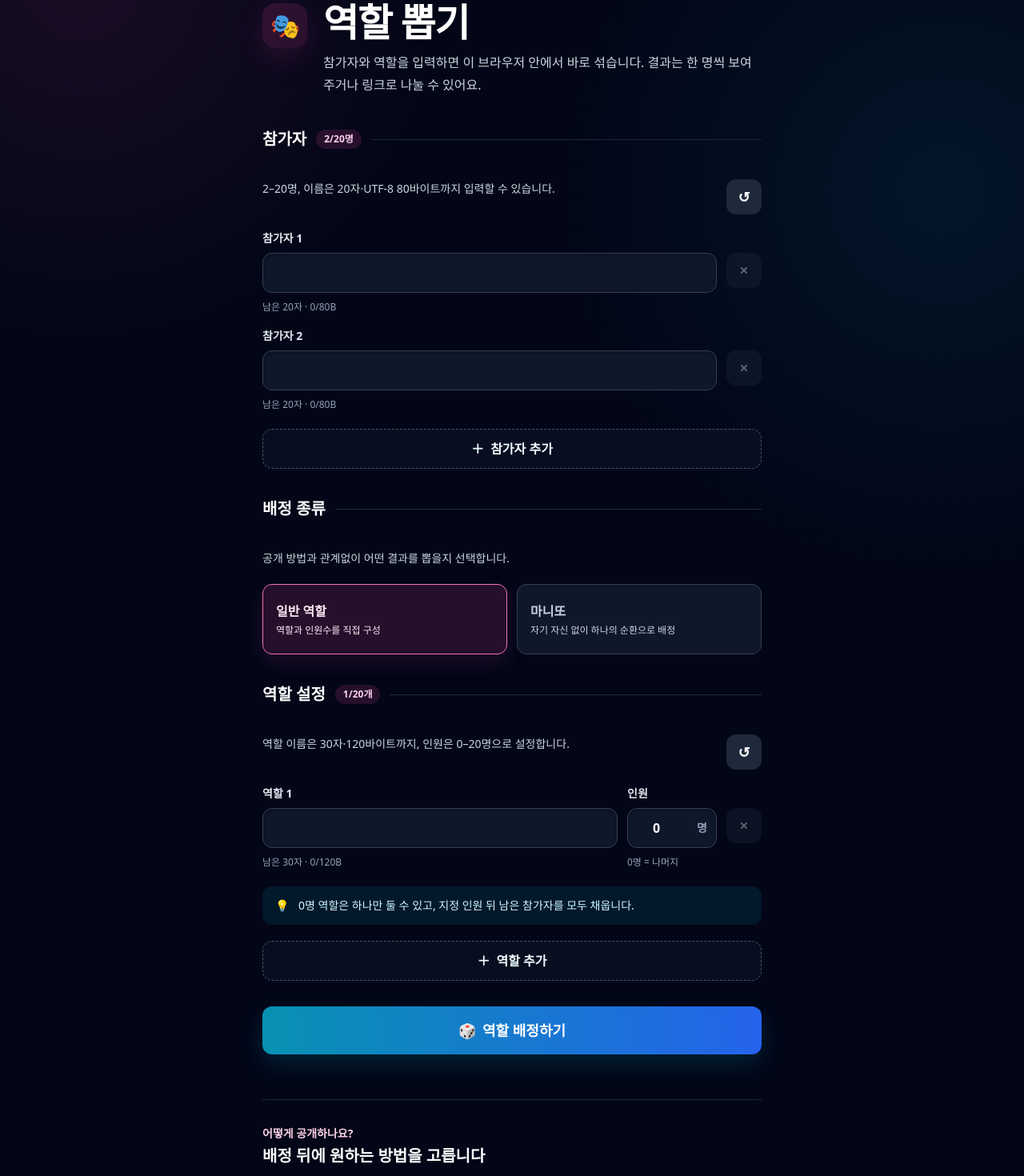
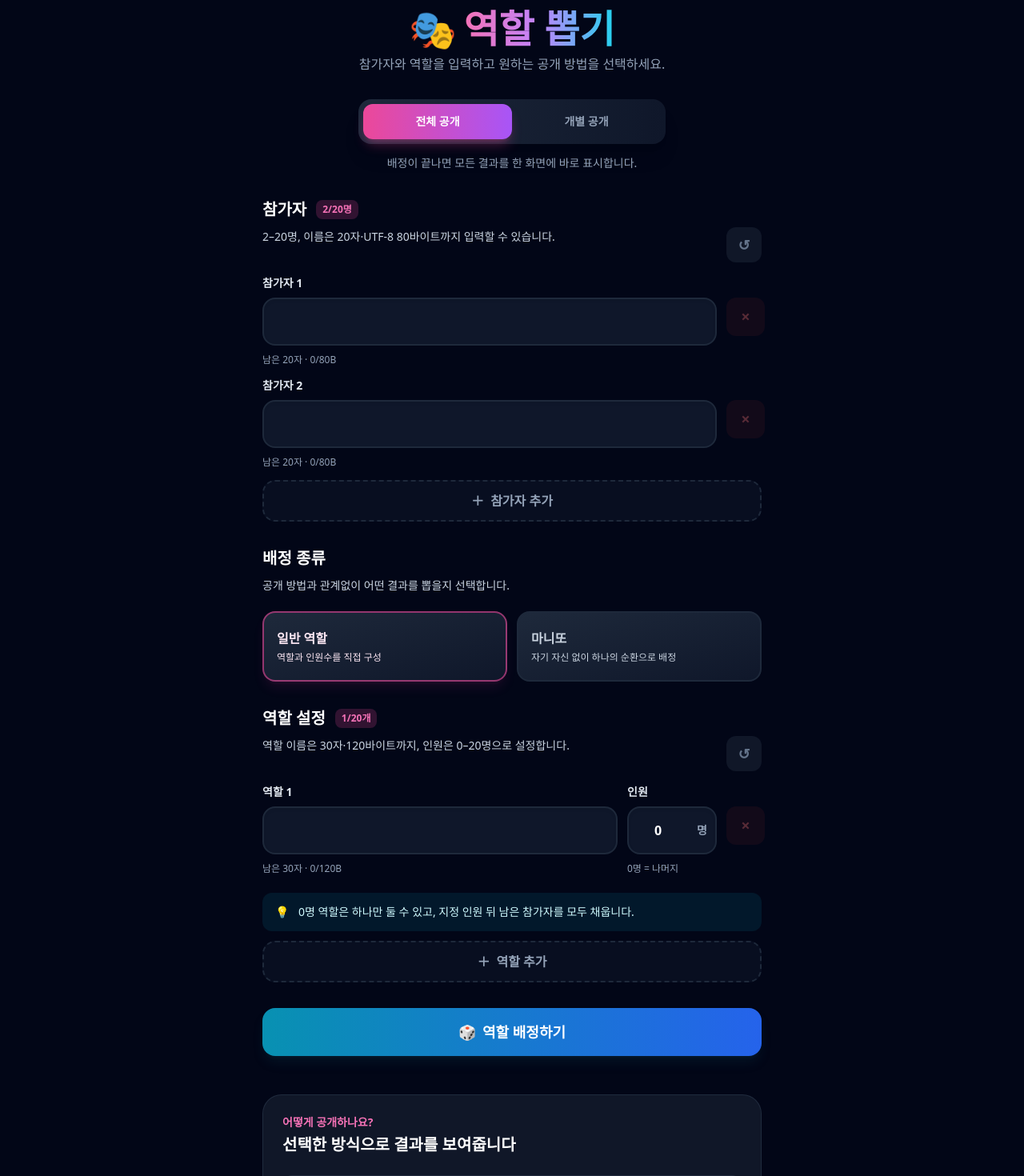
Before and after one commit to SanGyuk-Raccoon/role-assigner, a Next.js app: page / in a window 1280 px wide. Shown: the part 100-1570 px from the top of the page at 80% size. Built offline with nearby package versions, Linux system fonts and the light colour scheme.

Commit message:
fix: preserve public and individual reveal modes

```diff
--- a/src/app/layout.tsx
+++ b/src/app/layout.tsx
@@ -13,7 +13,7 @@ export default function RootLayout({ children }: { children: React.ReactNode })
         <header className="max-w-2xl mx-auto px-4 pt-6 pb-2">
           <a
             href="https://darakbox.com"
-            className="text-xs font-bold text-slate-500 hover:text-cyan-400 transition-colors flex items-center gap-1 group"
+            className="text-xs font-bold text-slate-400 hover:text-cyan-400 transition-colors flex items-center gap-1 group"
           >
             <svg className="w-3 h-3 transform group-hover:-translate-x-0.5 transition-transform" fill="none" stroke="currentColor" viewBox="0 0 24 24">
               <path strokeLinecap="round" strokeLinejoin="round" strokeWidth={3} d="M15 19l-7-7 7-7" />
--- a/src/app/page.tsx
+++ b/src/app/page.tsx
@@ -42,6 +42,8 @@ type ViewState =
   | 'personal-link'
   | 'shared-link'
   | 'invalid-link';
+
+type RevealMode = 'public' | 'individual';
 
 type Confirmation = 'reassign' | 'new-game' | null;
 
@@ -137,6 +139,7 @@ function LinkPageFrame({ children }: { children: React.ReactNode }) {
 export default function RoleAssigner() {
   const [viewState, setViewState] = useState<ViewState>('setup');
   const [hashChecked, setHashChecked] = useState(false);
+  const [revealMode, setRevealMode] = useState<RevealMode>('public');
   const [mode, setMode] = useState<AssignmentMode>('role');
   const [participants, setParticipants] = useState<ParticipantDraft[]>(initialParticipants);
   const [roles, setRoles] = useState<RoleDraft[]>(initialRoles);
@@ -338,6 +341,7 @@ export default function RoleAssigner() {
   const resetSetup = useCallback(() => {
     if (shuffleTimerRef.current !== null) window.clearTimeout(shuffleTimerRef.current);
     shuffleTimerRef.current = null;
+    setRevealMode('public');
     setMode('role');
     setParticipants(initialParticipants());
     setRoles(initialRoles());
@@ -588,6 +592,85 @@ export default function RoleAssigner() {
 
   if (viewState === 'results') {
     const label = resultLabel(mode);
+
+    if (revealMode === 'public') {
+      return (
+        <div className="ra-page-shell">
+          <header className="ra-public-results-header">
+            <span className="ra-celebration-mark animate-bounce-in" aria-hidden="true">🎉</span>
+            <h1 className="mt-4 text-3xl font-black text-transparent bg-clip-text bg-gradient-to-r from-yellow-400 via-pink-500 to-purple-500">
+              {label} 배정이 끝났습니다
+            </h1>
+            <p className="mt-2 text-sm leading-6 text-slate-300">
+              전체 공개를 선택해 모든 결과를 한 화면에 표시합니다.
+            </p>
+          </header>
+
+          <div className="ra-memory-warning" role="note">
+            <span aria-hidden="true">⌛</span>
+            <p>
+              전체 결과는 이 브라우저 메모리에만 있습니다. 새로고침하거나 페이지를 떠나면 복구할 수 없습니다.
+            </p>
+          </div>
+
+          <section className="ra-public-results-grid" aria-label="전체 결과">
+            {assignments.map((assignment) => (
+              <article key={createLookupKey(assignment.name)} className="ra-public-result-card animate-reveal">
+                <div className="ra-public-result-identity">
+                  <span className="ra-avatar" aria-hidden="true">
+                    {[...assignment.name][0]?.toUpperCase() ?? '?'}
+                  </span>
+                  <h2 className="min-w-0 break-words font-bold text-white">{assignment.name}</h2>
+                </div>
+                <p className="ra-public-result-role">
+                  <span className="sr-only">{label}: </span>
+                  <span>{assignment.role}</span>
+                </p>
+              </article>
+            ))}
+          </section>
+
+          <div className="ra-public-share">
+            <ShareControl
+              url={shareLinks.shared.url}
+              disabledReason={shareLinks.shared.error}
+              label="공용 링크 공유"
+              shareTitle={`${label} 배정 공용 결과`}
+            />
+          </div>
+
+          <PrivacyNotice shared />
+
+          <div className="ra-bottom-actions">
+            <button type="button" onClick={() => setConfirmation('new-game')} className="ra-btn-secondary">
+              새 게임
+            </button>
+            <button type="button" onClick={() => setConfirmation('reassign')} className="ra-btn-primary">
+              다시 배정
+            </button>
+          </div>
+
+          <AccessibleDialog
+            open={confirmation !== null}
+            onClose={() => setConfirmation(null)}
+            title={confirmation === 'reassign' ? '결과를 다시 배정할까요?' : '새 게임을 시작할까요?'}
+            description="이미 복사하거나 공유한 링크는 취소되지 않으며, 이전 결과를 계속 보여줍니다."
+          >
+            <div className="ra-dialog-actions">
+              <button type="button" onClick={() => setConfirmation(null)} className="ra-btn-secondary">취소</button>
+              <button
+                type="button"
+                onClick={confirmation === 'reassign' ? confirmReassign : resetSetup}
+                className="ra-btn-primary"
+              >
+                {confirmation === 'reassign' ? '다시 배정' : '새 게임 시작'}
+              </button>
+            </div>
+          </AccessibleDialog>
+        </div>
+      );
+    }
+
     return (
       <div className="ra-page-shell">
         <header className="ra-results-header">
@@ -794,16 +877,44 @@ export default function RoleAssigner() {
   return (
     <div className="ra-page-shell">
       <header className="ra-hero">
-        <div className="ra-hero-mark" aria-hidden="true">🎭</div>
-        <div>
-          <h1 className="text-4xl font-black tracking-[-0.03em] text-white sm:text-5xl">역할 뽑기</h1>
-          <p className="mt-3 max-w-xl text-base leading-7 text-slate-300">
-            참가자와 역할을 입력하면 이 브라우저 안에서 바로 섞습니다. 결과는 한 명씩 보여주거나 링크로 나눌 수 있어요.
-          </p>
-        </div>
+        <h1 className="text-4xl font-black sm:text-5xl">
+          <span className="mr-2" aria-hidden="true">🎭</span>
+          <span className="text-transparent bg-clip-text bg-gradient-to-r from-pink-400 via-purple-400 to-cyan-400">
+            역할 뽑기
+          </span>
+        </h1>
+        <p className="mt-2 text-sm text-slate-400 sm:text-base">
+          참가자와 역할을 입력하고 원하는 공개 방법을 선택하세요.
+        </p>
       </header>
 
-      <form onSubmit={handleAssign} noValidate className="mt-10">
+      <div className="ra-reveal-switch" role="radiogroup" aria-label="공개 방식">
+        <button
+          type="button"
+          role="radio"
+          aria-checked={revealMode === 'public'}
+          onClick={() => setRevealMode('public')}
+          className={revealMode === 'public' ? 'ra-reveal-option ra-reveal-option-active' : 'ra-reveal-option'}
+        >
+          전체 공개
+        </button>
+        <button
+          type="button"
+          role="radio"
+          aria-checked={revealMode === 'individual'}
+          onClick={() => setRevealMode('individual')}
+          className={revealMode === 'individual' ? 'ra-reveal-option ra-reveal-option-active' : 'ra-reveal-option'}
+        >
+          개별 공개
+        </button>
+      </div>
+      <p className="ra-reveal-help" aria-live="polite">
+        {revealMode === 'public'
+          ? '배정이 끝나면 모든 결과를 한 화면에 바로 표시합니다.'
+          : '서버 연결 없이 배정하고, 모든 결과를 숨긴 상태에서 한 명씩 확인합니다.'}
+      </p>
+
+      <form onSubmit={handleAssign} noValidate className="mt-8">
         <fieldset
           ref={setFieldRef('participants')}
           tabIndex={-1}
@@ -1098,12 +1209,12 @@ export default function RoleAssigner() {
       <section className="ra-guide" aria-labelledby="guide-title">
         <div>
           <p className="ra-section-kicker">어떻게 공개하나요?</p>
-          <h2 id="guide-title" className="mt-1 text-xl font-black text-white">배정 뒤에 원하는 방법을 고릅니다</h2>
+          <h2 id="guide-title" className="mt-1 text-xl font-black text-white">선택한 방식으로 결과를 보여줍니다</h2>
         </div>
         <ol className="ra-guide-steps">
-          <li><strong>같은 기기</strong><span>전체를 확인하거나 폰을 한 명씩 건넵니다.</span></li>
-          <li><strong>개인 링크</strong><span>한 참가자의 결과 하나만 담아 보냅니다.</span></li>
-          <li><strong>공용 링크</strong><span>전체 결과를 담고 각자 이름으로 찾습니다.</span></li>
+          <li><strong>전체 공개</strong><span>배정 직후 한 화면에서 모든 결과를 확인합니다.</span></li>
+          <li><strong>개별 공개</strong><span>같은 기기에서 결과를 숨기고 한 명씩 확인합니다.</span></li>
+          <li><strong>결과 링크</strong><span>개인 링크나 공용 링크로 다른 기기에 전달합니다.</span></li>
         </ol>
         <p className="text-sm leading-6 text-slate-300">
           결과는 서버나 데이터베이스에 저장하지 않습니다. 링크는 암호화되지 않으며, 이미 보낸 링크는 다시 배정해도 만료되거나 바뀌지 않습니다.
--- a/src/globals.css
+++ b/src/globals.css
@@ -12,10 +12,7 @@
   }
 
   body {
-    @apply min-h-screen bg-slate-950 text-white antialiased selection:bg-cyan-400/30 selection:text-cyan-100;
-    background-image:
-      radial-gradient(circle at 8% 4%, rgb(236 72 153 / 0.10), transparent 28rem),
-      radial-gradient(circle at 92% 18%, rgb(6 182 212 / 0.09), transparent 30rem);
+    @apply min-h-screen bg-slate-950 text-white antialiased selection:bg-cyan-500/30 selection:text-cyan-200;
   }
 
   button,
@@ -34,15 +31,27 @@
   }
 
   .ra-hero {
-    @apply flex items-start gap-5 pt-2;
+    @apply pt-4 text-center;
   }
 
-  .ra-hero-mark {
-    @apply flex h-14 w-14 shrink-0 items-center justify-center rounded-2xl bg-pink-500/15 text-3xl shadow-[0_12px_36px_rgba(236,72,153,0.13)];
+  .ra-reveal-switch {
+    @apply mx-auto mt-8 grid w-full max-w-sm grid-cols-2 rounded-2xl bg-gradient-to-r from-slate-800 to-slate-900 p-1.5 shadow-xl;
+  }
+
+  .ra-reveal-option {
+    @apply min-h-11 rounded-xl px-4 py-3 text-sm font-bold text-slate-400 transition-all duration-300 hover:text-white;
+  }
+
+  .ra-reveal-option-active {
+    @apply bg-gradient-to-r from-pink-500 to-purple-500 text-white shadow-lg shadow-pink-500/30;
+  }
+
+  .ra-reveal-help {
+    @apply mx-auto mt-3 max-w-md text-center text-sm leading-6 text-slate-400;
   }
 
   .ra-form-section {
-    @apply mt-9 border-t border-slate-800 pt-7;
+    @apply mt-8;
   }
 
   .ra-form-legend {
@@ -54,11 +63,11 @@
   }
 
   .ra-section-kicker {
-    @apply text-sm font-black text-pink-200;
+    @apply text-sm font-black text-pink-400;
   }
 
   .ra-count-badge {
-    @apply rounded-full bg-pink-500/15 px-2.5 py-1 text-xs font-black text-pink-200;
+    @apply rounded-lg bg-pink-500/20 px-2 py-1 text-xs font-black text-pink-400;
   }
 
   .ra-label {
@@ -66,8 +75,8 @@
   }
 
   .ra-input {
-    @apply min-h-12 w-full rounded-xl border border-slate-700 bg-slate-900 px-4 py-3 text-base text-white shadow-inner shadow-black/20 outline-none placeholder:text-slate-400 hover:border-slate-600 focus:border-cyan-400 focus:ring-2 focus:ring-cyan-400/20 disabled:cursor-not-allowed disabled:opacity-50;
-    transition: border-color 160ms ease-out, box-shadow 160ms ease-out, background-color 160ms ease-out;
+    @apply min-h-12 w-full rounded-2xl border-2 border-slate-800 bg-slate-900 px-5 py-4 text-base text-white shadow-inner outline-none placeholder:text-slate-600 hover:border-slate-700 focus:border-cyan-500/50 focus:ring-4 focus:ring-cyan-500/10 disabled:cursor-not-allowed disabled:opacity-50;
+    transition: border-color 300ms ease-out, box-shadow 300ms ease-out, background-color 300ms ease-out;
   }
 
   .ra-input[aria-invalid='true'] {
@@ -75,7 +84,7 @@
   }
 
   .ra-input-list {
-    @apply mt-5 space-y-4;
+    @apply mt-4 space-y-3;
   }
 
   .ra-input-row {
@@ -83,7 +92,7 @@
   }
 
   .ra-role-row {
-    @apply grid grid-cols-[minmax(0,1fr)_7rem_2.75rem] items-start gap-3 border-b border-slate-800/80 pb-4 last:border-0 last:pb-0;
+    @apply grid grid-cols-[minmax(0,1fr)_7rem_2.75rem] items-start gap-3;
   }
 
   .ra-input-meta {
@@ -112,21 +121,19 @@
 
   .ra-remove-button,
   .ra-icon-button {
-    @apply flex h-11 min-h-11 w-11 min-w-11 items-center justify-center rounded-xl bg-slate-800 text-xl font-bold text-white hover:bg-red-500/20 hover:text-red-100 disabled:cursor-not-allowed disabled:opacity-35 disabled:hover:bg-slate-800 disabled:hover:text-white;
-    transition: background-color 160ms ease-out, color 160ms ease-out, transform 160ms ease-out;
+    @apply flex h-12 min-h-11 w-12 min-w-11 items-center justify-center rounded-xl text-xl font-bold transition-all duration-300 disabled:cursor-not-allowed disabled:opacity-35;
   }
 
   .ra-remove-button {
-    @apply mt-7;
+    @apply mt-7 bg-red-500/20 text-red-400 hover:bg-red-500 hover:text-white active:scale-90 disabled:hover:bg-red-500/20 disabled:hover:text-red-400;
   }
 
   .ra-icon-button {
-    @apply mt-0 shrink-0 text-lg hover:bg-slate-700 hover:text-cyan-100;
+    @apply mt-0 h-11 w-11 shrink-0 bg-slate-800/50 text-lg text-slate-500 hover:bg-slate-700 hover:text-cyan-400;
   }
 
   .ra-add-button {
-    @apply mt-5 flex min-h-12 w-full items-center justify-center gap-2 rounded-xl border border-dashed border-slate-600 bg-slate-900/50 px-4 py-3 font-black text-cyan-50 hover:border-cyan-400 hover:bg-cyan-500/10 hover:text-cyan-100 disabled:cursor-not-allowed disabled:border-slate-800 disabled:text-slate-400;
-    transition: border-color 160ms ease-out, background-color 160ms ease-out, color 160ms ease-out;
+    @apply mt-3 flex min-h-12 w-full items-center justify-center gap-2 rounded-2xl border-2 border-dashed border-slate-800 bg-slate-900/50 px-4 py-3 font-bold text-slate-400 transition-all duration-300 hover:border-cyan-500/50 hover:bg-cyan-500/5 hover:text-cyan-400 active:scale-[0.98] disabled:cursor-not-allowed disabled:border-slate-800 disabled:text-slate-600;
   }
 
   .ra-mode-switch {
@@ -134,12 +141,11 @@
   }
 
   .ra-mode-option {
-    @apply flex min-h-[5.5rem] flex-col items-start justify-center gap-1 rounded-xl border border-slate-700 bg-slate-900 px-4 py-3 text-left text-slate-300 hover:border-slate-500 hover:bg-slate-800;
-    transition: border-color 160ms ease-out, background-color 160ms ease-out, color 160ms ease-out;
+    @apply flex min-h-[5.5rem] flex-col items-start justify-center gap-1 rounded-2xl border-2 border-slate-800 bg-gradient-to-br from-slate-800 to-slate-900 px-4 py-3 text-left text-slate-300 transition-all duration-300 hover:border-slate-600;
   }
 
   .ra-mode-option-active {
-    @apply border-pink-400 bg-pink-500/15 text-pink-100 shadow-[0_10px_28px_rgba(236,72,153,0.12)];
+    @apply border-pink-500/60 text-pink-100 shadow-lg shadow-pink-500/10;
   }
 
   .ra-inline-tip {
@@ -153,20 +159,20 @@
   .ra-btn-primary,
   .ra-btn-secondary,
   .ra-btn-tertiary {
-    @apply inline-flex min-h-11 items-center justify-center gap-2 rounded-xl px-5 py-3 text-center font-black disabled:cursor-not-allowed disabled:opacity-45;
-    transition: transform 160ms cubic-bezier(0.16, 1, 0.3, 1), background-color 160ms ease-out, border-color 160ms ease-out, box-shadow 160ms ease-out;
+    @apply relative inline-flex min-h-11 items-center justify-center gap-2 rounded-2xl px-6 py-4 text-center disabled:cursor-not-allowed disabled:opacity-50;
+    transition: transform 300ms ease-out, background-color 300ms ease-out, border-color 300ms ease-out, box-shadow 300ms ease-out;
   }
 
   .ra-btn-primary {
-    @apply bg-gradient-to-r from-cyan-600 to-blue-600 text-white shadow-[0_12px_30px_rgba(8,145,178,0.20)] hover:-translate-y-0.5 hover:shadow-[0_15px_34px_rgba(8,145,178,0.28)] active:translate-y-0;
+    @apply bg-gradient-to-r from-cyan-600 to-blue-600 text-lg font-black text-white shadow-lg shadow-cyan-900/20 hover:scale-[1.02] hover:shadow-cyan-500/30 active:scale-[0.98] disabled:hover:scale-100;
   }
 
   .ra-btn-secondary {
-    @apply border border-slate-600 bg-slate-800 text-slate-100 hover:border-slate-500 hover:bg-slate-700;
+    @apply border-2 border-slate-700 bg-slate-800 font-bold text-slate-200 hover:border-slate-600 hover:bg-slate-700 active:scale-[0.98];
   }
 
   .ra-btn-tertiary {
-    @apply border border-slate-700 bg-transparent text-cyan-50 hover:border-cyan-500/70 hover:bg-cyan-500/10 hover:text-cyan-100;
+    @apply border-2 border-slate-800 bg-slate-900/50 font-bold text-slate-300 hover:border-cyan-500/50 hover:bg-cyan-500/5 hover:text-cyan-300 active:scale-[0.98];
   }
 
   .ra-assign-button {
@@ -174,15 +180,15 @@
   }
 
   .ra-guide {
-    @apply mt-14 border-t border-slate-800 pt-8;
+    @apply mt-12 space-y-6 rounded-3xl border border-slate-700/50 bg-slate-800/50 p-6;
   }
 
   .ra-guide-steps {
-    @apply my-6 divide-y divide-slate-800 border-y border-slate-800;
+    @apply my-6 space-y-3;
   }
 
   .ra-guide-steps li {
-    @apply grid grid-cols-[8rem_minmax(0,1fr)] gap-4 py-4 text-sm leading-6;
+    @apply grid grid-cols-[8rem_minmax(0,1fr)] gap-4 rounded-xl bg-slate-700/50 p-3 text-sm leading-6;
   }
 
   .ra-guide-steps strong {
@@ -198,34 +204,31 @@
   }
 
   .ra-shuffle-stage {
-    @apply relative h-32 w-64;
-    perspective: 800px;
+    @apply flex h-28 items-center justify-center gap-4;
   }
 
   .ra-shuffle-card {
-    @apply absolute left-1/2 top-1/2 flex h-28 w-20 items-center justify-center rounded-2xl bg-gradient-to-br from-pink-500 via-purple-600 to-cyan-500 text-3xl font-black text-white shadow-[0_18px_42px_rgba(79,70,229,0.28)];
-    backface-visibility: hidden;
+    @apply flex h-28 w-20 items-center justify-center rounded-xl bg-gradient-to-br from-pink-500 via-purple-500 to-cyan-500 text-3xl font-black text-white shadow-2xl;
   }
 
   .ra-shuffle-card-left {
-    animation: shuffle-left 650ms cubic-bezier(0.16, 1, 0.3, 1) infinite alternate;
+    animation: float 900ms ease-in-out infinite alternate;
   }
 
   .ra-shuffle-card-center {
-    z-index: 2;
-    animation: shuffle-center 650ms cubic-bezier(0.16, 1, 0.3, 1) infinite alternate;
+    animation: float 900ms 120ms ease-in-out infinite alternate;
   }
 
   .ra-shuffle-card-right {
-    animation: shuffle-right 650ms cubic-bezier(0.16, 1, 0.3, 1) infinite alternate;
+    animation: float 900ms 240ms ease-in-out infinite alternate;
   }
 
   .ra-results-header {
-    @apply flex items-start gap-4;
+    @apply flex flex-col items-center gap-3 text-center;
   }
 
   .ra-status-symbol {
-    @apply flex h-12 w-12 shrink-0 items-center justify-center rounded-full bg-cyan-500/15 text-xl font-black text-cyan-200;
+    @apply flex h-14 w-14 shrink-0 items-center justify-center rounded-full bg-gradient-to-br from-pink-500 to-purple-600 text-xl font-black text-white shadow-lg shadow-pink-500/30;
   }
 
   .ra-status-symbol-error {
@@ -233,7 +236,7 @@
   }
 
   .ra-memory-warning {
-    @apply mt-7 flex items-start gap-3 rounded-xl bg-amber-500/10 px-4 py-3 text-sm font-bold leading-6 text-amber-100;
+    @apply mt-7 flex items-start gap-3 rounded-xl border border-amber-500/20 bg-amber-500/10 px-4 py-3 text-sm font-bold leading-6 text-amber-100;
   }
 
   .ra-result-actions {
@@ -246,7 +249,7 @@
   }
 
   .ra-all-results {
-    @apply mt-8 rounded-2xl bg-slate-900 p-5 shadow-[0_18px_48px_rgba(0,0,0,0.24)];
+    @apply mt-8 rounded-3xl border border-cyan-500/30 bg-slate-900 p-5 shadow-2xl shadow-cyan-500/10;
   }
 
   .ra-revealed-row {
@@ -254,11 +257,11 @@
   }
 
   .ra-participant-results {
-    @apply divide-y divide-slate-800 border-y border-slate-800;
+    @apply space-y-3;
   }
 
   .ra-participant-result-row {
-    @apply flex items-center justify-between gap-4 py-4;
+    @apply flex items-center justify-between gap-4 rounded-2xl border border-slate-800/50 bg-slate-900/50 p-4;
   }
 
   .ra-participant-identity {
@@ -266,7 +269,7 @@
   }
 
   .ra-avatar {
-    @apply flex h-11 w-11 shrink-0 items-center justify-center rounded-full bg-pink-500/15 font-black text-pink-100;
+    @apply flex h-11 w-11 shrink-0 items-center justify-center rounded-full bg-gradient-to-br from-pink-500 to-purple-600 font-black text-white shadow-lg shadow-pink-500/30;
   }
 
   .ra-row-actions {
@@ -294,7 +297,7 @@
   }
 
   .ra-privacy-note {
-    @apply mt-8 flex items-start gap-3 rounded-xl bg-slate-900 px-4 py-4;
+    @apply mt-8 flex items-start gap-3 rounded-3xl border border-slate-800/60 bg-slate-900/40 px-5 py-5;
   }
 
   .ra-privacy-icon {
@@ -311,7 +314,7 @@
   }
 
   .ra-dialog {
-    @apply my-auto w-full max-w-md rounded-2xl bg-slate-900 p-5 shadow-[0_24px_80px_rgba(0,0,0,0.55)];
+    @apply my-auto w-full max-w-md rounded-3xl border border-slate-700 bg-gradient-to-br from-slate-800 to-slate-900 p-5 shadow-2xl;
   }
 
   .ra-dialog-heading {
@@ -323,24 +326,7 @@
   }
 
   .ra-secret-stage {
-    @apply relative overflow-hidden rounded-2xl px-5 py-8 text-center shadow-[0_20px_48px_rgba(0,0,0,0.25)];
-    background:
-      radial-gradient(circle at 50% 0%, rgb(236 72 153 / 0.22), transparent 15rem),
-      rgb(15 23 42);
-  }
-
-  .ra-secret-stage::before,
-  .ra-secret-stage::after {
-    content: '';
-    @apply pointer-events-none absolute left-0 right-0 h-px bg-gradient-to-r from-transparent via-pink-300/45 to-transparent;
-  }
-
-  .ra-secret-stage::before {
-    top: 0;
-  }
-
-  .ra-secret-stage::after {
-    bottom: 0;
+    @apply relative overflow-hidden rounded-[2rem] border-2 border-slate-800 bg-slate-900/80 px-5 py-8 text-center shadow-2xl;
   }
 
   .ra-secret-seal {
@@ -360,28 +346,55 @@
   }
 
   .ra-link-panel {
-    @apply rounded-2xl bg-slate-900 p-5 shadow-[0_20px_64px_rgba(0,0,0,0.28)] sm:p-8;
+    @apply rounded-3xl border border-slate-800/60 bg-slate-900/60 p-5 shadow-2xl sm:p-8;
   }
 
   .ra-loading-seal {
     @apply flex h-16 w-16 items-center justify-center rounded-2xl bg-pink-500/15 text-3xl;
     animation: loading-seal 900ms ease-in-out infinite alternate;
   }
+
+  .ra-public-results-header {
+    @apply text-center;
+  }
+
+  .ra-celebration-mark {
+    @apply inline-block text-6xl drop-shadow-lg;
+  }
+
+  .ra-public-results-grid {
+    @apply mt-8 grid grid-cols-1 gap-3 sm:grid-cols-2;
+  }
+
+  .ra-public-result-card {
+    @apply relative overflow-hidden rounded-2xl border border-white/10 bg-slate-800/90 p-4 shadow-lg;
+  }
+
+  .ra-public-result-identity {
+    @apply mb-3 flex min-w-0 items-center gap-3;
+  }
+
+  .ra-public-result-role {
+    @apply break-words rounded-xl bg-gradient-to-r from-yellow-400 via-orange-500 to-red-500 px-4 py-2 text-center font-black text-white shadow-lg shadow-orange-500/30;
+  }
+
+  .ra-public-share {
+    @apply mt-6;
+  }
+
+  .ra-public-share .ra-share-buttons > *,
+  .ra-public-share .ra-share-control {
+    @apply w-full;
+  }
+
+  .ra-public-share .ra-btn-secondary {
+    @apply border-0 bg-gradient-to-r from-emerald-500 to-cyan-500 text-white shadow-lg shadow-emerald-500/30 hover:from-emerald-600 hover:to-cyan-600;
+  }
 }
 
-@keyframes shuffle-left {
-  from { transform: translate3d(-92px, -48%, 0) rotate(-11deg); filter: blur(0.4px); }
-  to { transform: translate3d(-26px, -53%, 48px) rotate(4deg); filter: blur(0); }
-}
-
-@keyframes shuffle-center {
-  from { transform: translate3d(-50%, -56%, 68px) rotate(1deg); }
-  to { transform: translate3d(-50%, -45%, 12px) rotate(-3deg); }
-}
-
-@keyframes shuffle-right {
-  from { transform: translate3d(12px, -48%, 0) rotate(11deg); filter: blur(0.4px); }
-  to { transform: translate3d(-38px, -53%, 48px) rotate(-4deg); filter: blur(0); }
+@keyframes float {
+  from { transform: translateY(0); }
+  to { transform: translateY(-10px); }
 }
 
 @keyframes loading-seal {
@@ -390,10 +403,6 @@
 }
 
 @media (max-width: 520px) {
-  .ra-hero {
-    @apply flex-col gap-4;
-  }
-
   .ra-mode-switch,
   .ra-result-actions,
   .ra-bottom-actions,
```
Also changed, not shown: src/README.md, 1 other file (tests, documents, lock files or other folders).
